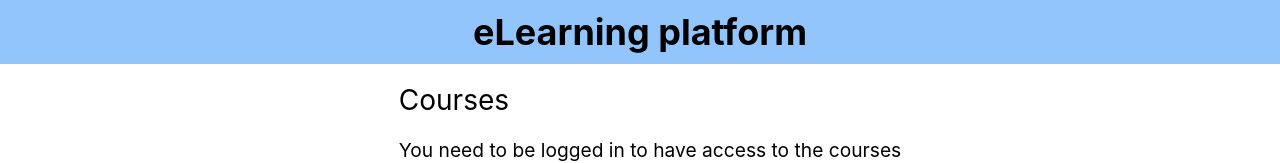
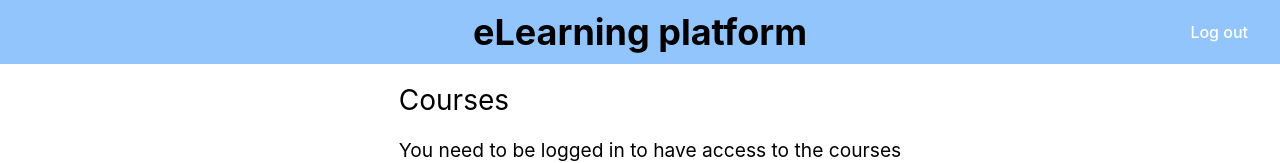
Before and after one commit to iruneguinea9/elearning-page, a Next.js app: page /addCourse in a window 1280 px wide. Shown: the top 163 px of the page. Built offline with nearby package versions, Linux system fonts and the light colour scheme.

Commit message:
login logout

```diff
--- a/components/header.js
+++ b/components/header.js
@@ -5,17 +5,32 @@
 
 // ########################################## IMPORTS ##########################################
 import Link from 'next/link'
+import { useRouter } from 'next/router';
+import { parseCookies, destroyCookie } from 'nookies';
 
-export default function header() {
+export default function Header() {
+  const cookies = parseCookies();
+  const accessToken = cookies.token;
+  const router = useRouter();
 
-    // ########################################## RETURN ##########################################
+  const handleLogout = () => {
+    destroyCookie(null, 'token');
+    router.push('/');
+  };
+
+  // ########################################## RETURN ##########################################
   return (
-    <header className="bg-blue-300">
-        <div className="xl:container xl:mx-auto flex flex-col items-center  sm:justify-between text-center py-3">
-                <Link href={"/authenticatedindex"}>
-                    <h1 className="font-bold text-4xl">eLearning platform</h1>
-                </Link>
-        </div>
+    <header className="bg-blue-300 relative">
+      <div className="absolute top-0 right-0 py-3 pr-4">
+        <button className="text-white font-medium" onClick={handleLogout}>
+          Log out
+        </button>
+      </div>
+      <div className="xl:container xl:mx-auto flex flex-col items-center sm:justify-between text-center py-3">
+        <Link href="/authenticatedindex">
+          <h1 className="font-bold text-4xl">eLearning platform</h1>
+        </Link>
+      </div>
     </header>
   )
 }
--- a/pages/index.js
+++ b/pages/index.js
@@ -20,6 +20,9 @@ export default function Home({}) {
     router.push('/authenticatedindex')
 
   }
+  const handleLogin = () => {
+    router.push('/singin');
+  };
     // ########################################## RETURN ##########################################
   return (
     <>
@@ -29,13 +32,17 @@ export default function Home({}) {
             <h1 className="font-bold text-4xl">eLearning platform</h1>
           </Link>
         </div>
+        <div className="absolute top-0 right-0 py-3 pr-4">
+        <button className="text-white font-medium" onClick={handleLogin}>
+          Log in
+        </button>
+      </div>
       </header>
       <div className="flex justify-center items-center" style={{ minHeight: '450px' }}>
         <div>
-          <Link href={`singin`}>
-          <h1> In the future this will be a cool page to access the login</h1>
 
-            click here to log in</Link>
+          <h1> This will be a cool welcoming page with information about the platform!</h1>
+
 
         </div>
       </div>
```
